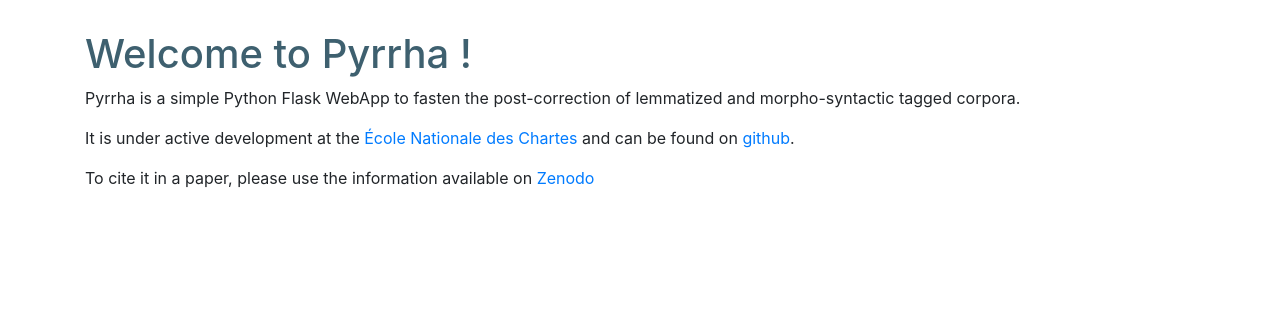
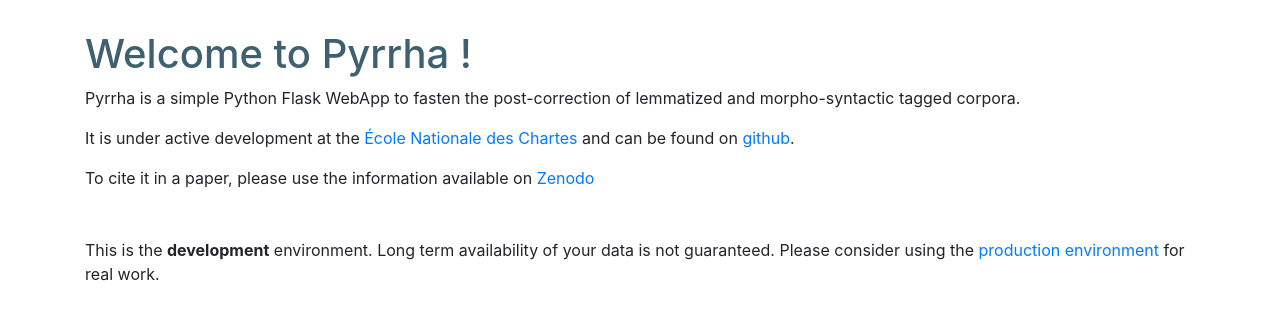
Before and after one commit to hipster-philology/pyrrha, a Flask app: page / in a window 1280 px wide. Shown: the part 56-376 px from the top of the page. Run offline with Flask 2, Linux system fonts and the light colour scheme; data that the repository does not hold is empty; some libraries are stand-ins or nearby versions.

Commit message:
commit the disclaimer about the app version (dev/prod)

```diff
--- a/app/templates/main/index.html
+++ b/app/templates/main/index.html
@@ -7,5 +7,15 @@
       <p>It is under active development at the <a href="http://www.chartes.psl.eu">École Nationale des Chartes</a> and can
       be found on <a href="https://github.com/hipster-philology/pyrrha">github</a>.</p>
         <p>To cite it in a paper, please use the information available on <a href="https://doi.org/10.5281/zenodo.2325427">Zenodo</a></p>
+
+            <article style="margin-top: 3em">
+          <p>This is the <b>{{config.ENV}}</b> environment.
+          {% if config.ENV != 'production' %}
+            Long term availability of your data is not guaranteed. Please consider using the <a href="https://dh.chartes.psl.eu/pyrrha">production environment</a> for real work.
+          {% else %}
+            Please consider using the <a href="https://dev.chartes.psl.eu/pyrrha">development environment</a> for test purposes.
+          {% endif %}
+          </p>
+      </article>
     </div>
 {% endblock %}
```
Also changed, not shown: 1 other file.
